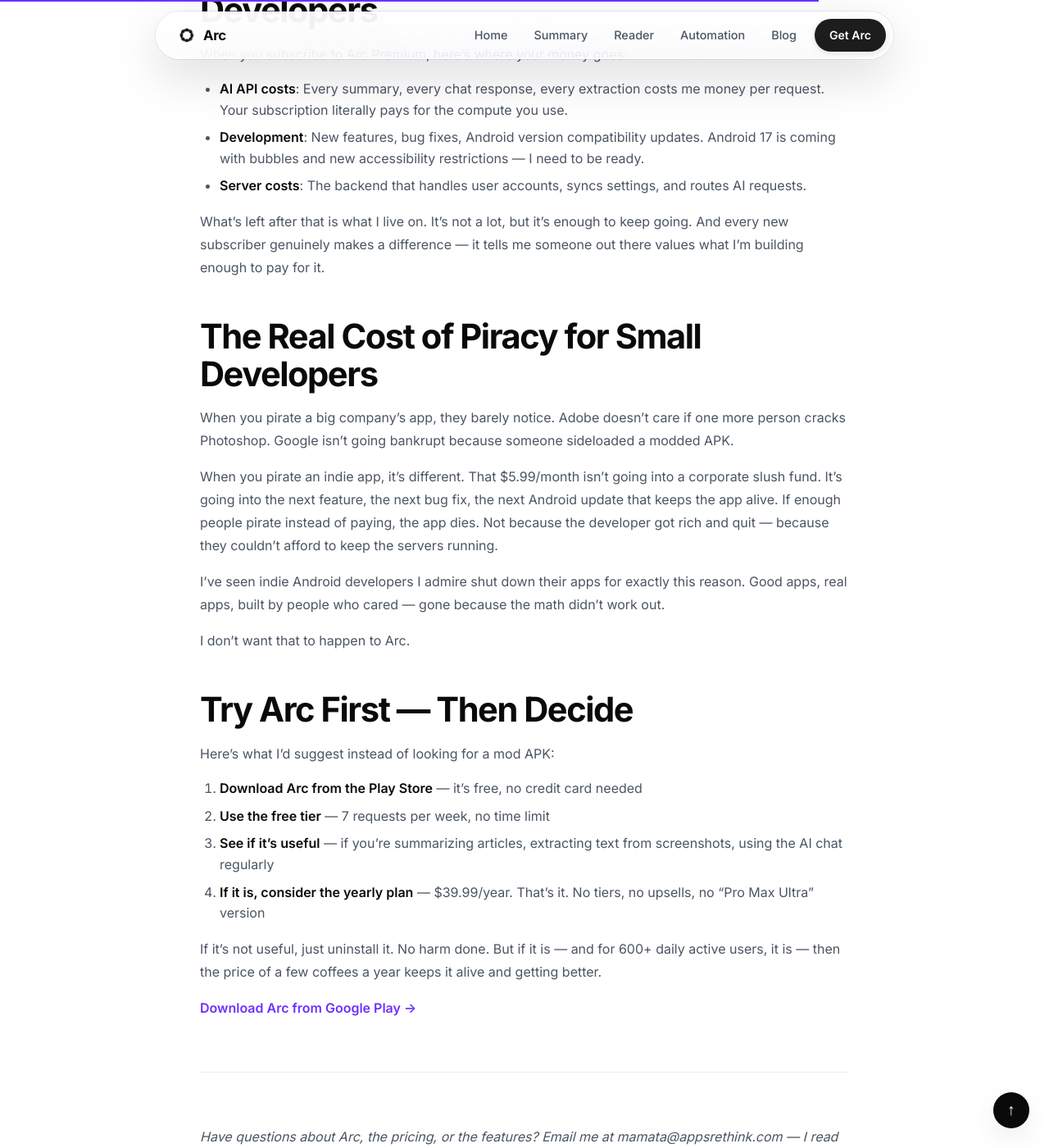
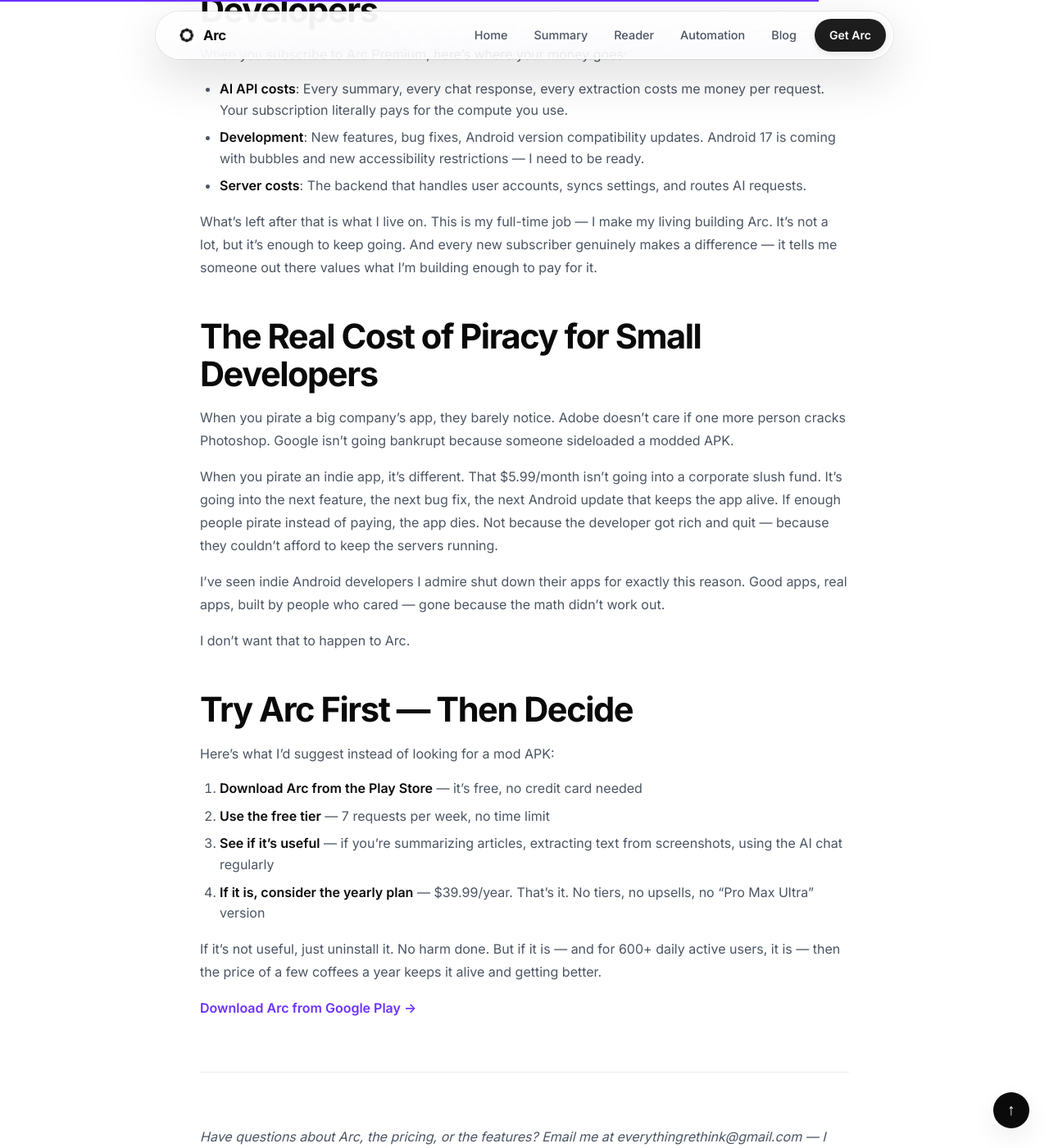
Before and after one commit to rethink-hub/arc, a Jekyll site: the page built from _posts/2026-07-20-arc-ai-screen-assistant-mod-apk-read-this-first.md, in a window 1280 px wide and 1400 px high, scrolled down 2140 px. Shown: the whole window at 82% size. Built offline with Jekyll 4.4.1, drawn with Linux system fonts in a browser that asks for light colours; some of the changed text lies outside the part shown.

Commit message:
Update mod apk blog: remove name, change email, add making a living line

```diff
--- a/_posts/2026-07-20-arc-ai-screen-assistant-mod-apk-read-this-first.md
+++ b/_posts/2026-07-20-arc-ai-screen-assistant-mod-apk-read-this-first.md
@@ -64,7 +64,7 @@
 - **Development**: New features, bug fixes, Android version compatibility updates. Android 17 is coming with bubbles and new accessibility restrictions — I need to be ready.
 - **Server costs**: The backend that handles user accounts, syncs settings, and routes AI requests.
 
-What's left after that is what I live on. It's not a lot, but it's enough to keep going. And every new subscriber genuinely makes a difference — it tells me someone out there values what I'm building enough to pay for it.
+What's left after that is what I live on. This is my full-time job — I make my living building Arc. It's not a lot, but it's enough to keep going. And every new subscriber genuinely makes a difference — it tells me someone out there values what I'm building enough to pay for it.
 
 ## The Real Cost of Piracy for Small Developers
 
```
Also changed, not shown: other parts of _posts/2026-07-20-arc-ai-screen-assistant-mod-apk-read-this-first.md (+3 -3 lines).
